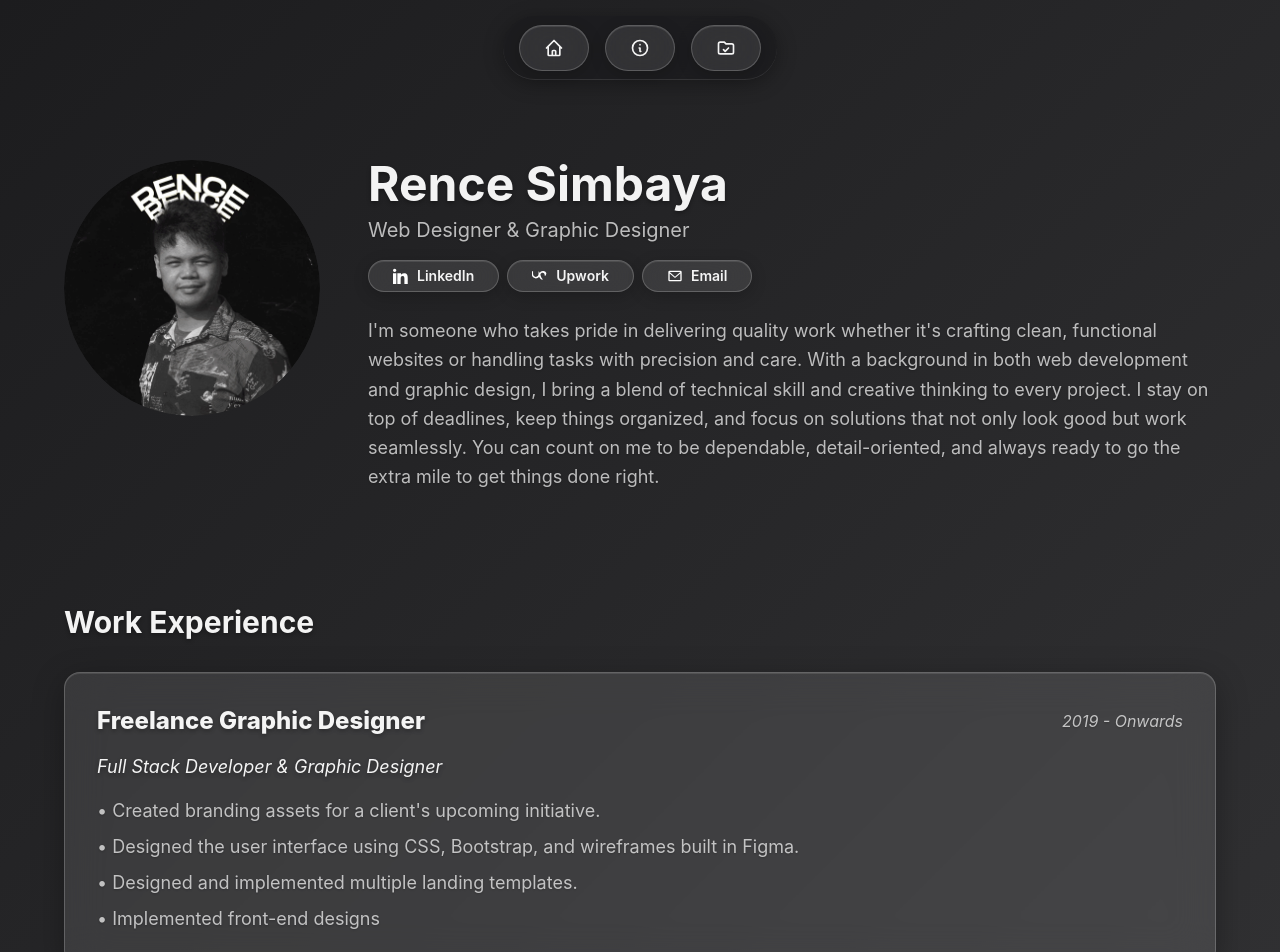
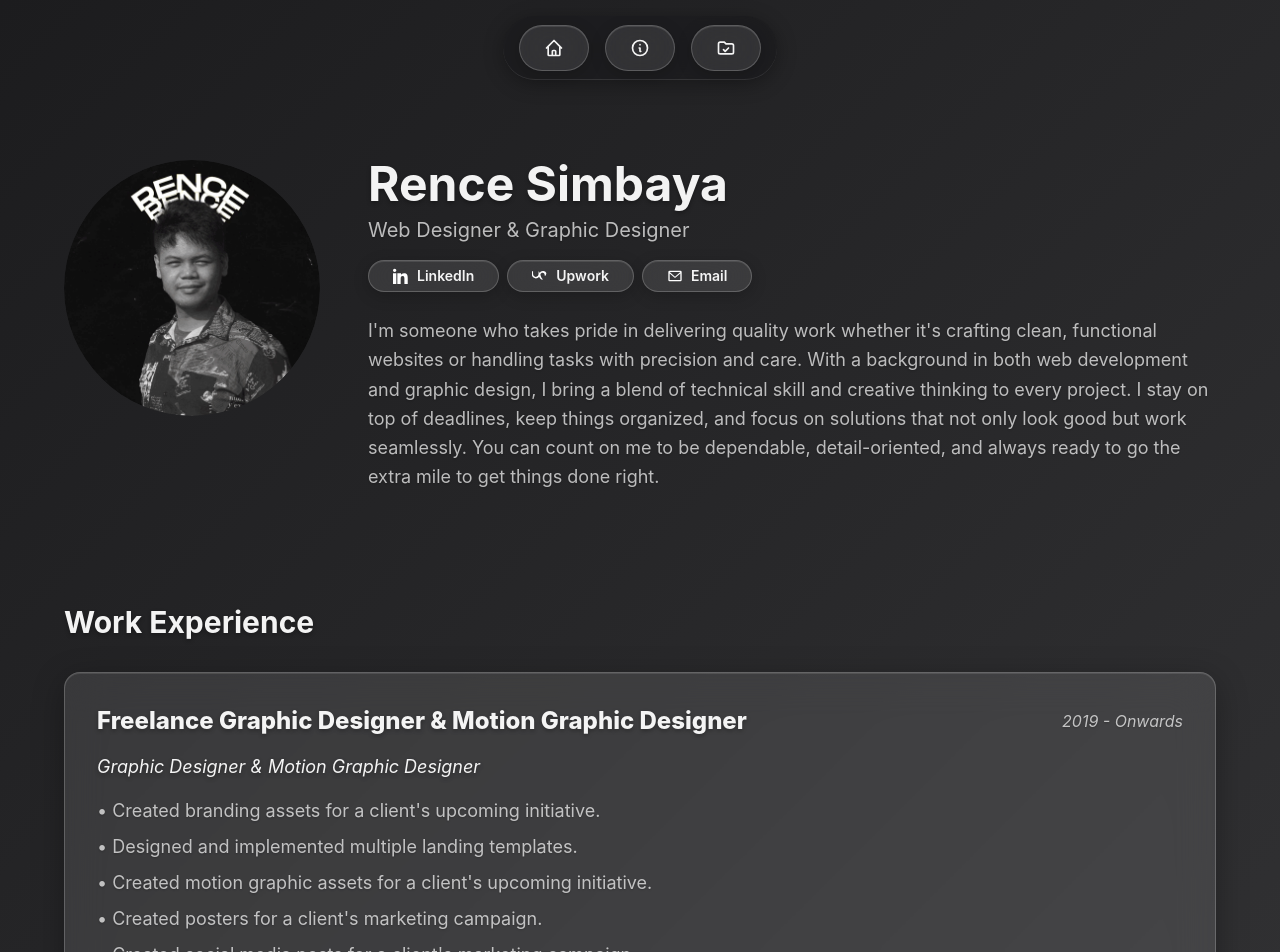
Before and after one commit to RNC-Tech/portfolio-ii, a Next.js app: page /about in a window 1280 px wide. Shown: the top 952 px of the page. Built offline with nearby package versions, Linux system fonts and the light colour scheme.

Commit message:
refactor/about - refactor page content, added freelance graphic designer in work experience

```diff
--- a/app/about/page.tsx
+++ b/app/about/page.tsx
@@ -61,20 +61,21 @@ const AboutPage = () => {
           <div className="glass-card glass-hover p-6 md:p-8" onMouseEnter={playCardHover}>
             <div className="flex flex-col md:flex-row md:items-center md:justify-between gap-2 mb-4">
               <h3 className="text-xl md:text-2xl font-extrabold text-primary glass-text">
-                Freelance Graphic Designer
+                Freelance Graphic Designer & Motion Graphic Designer
               </h3>
               <span className="text-sm md:text-base text-primary italic glass-text-secondary">
                 2019 - Onwards
               </span>
             </div>
             <p className="text-white italic mb-4 text-base md:text-lg glass-text">
-              Full Stack Developer &amp; Graphic Designer
+              Graphic Designer &amp; Motion Graphic Designer
             </p>
             <ul className="space-y-2 text-base md:text-lg text-gray-300 glass-text-secondary">
               <li>• Created branding assets for a client&apos;s upcoming initiative.</li>
-              <li>• Designed the user interface using CSS, Bootstrap, and wireframes built in Figma.</li>
               <li>• Designed and implemented multiple landing templates.</li>
-              <li>• Implemented front-end designs</li>
+              <li>• Created motion graphic assets for a client&apos;s upcoming initiative.</li>
+              <li>• Created posters for a client&apos;s marketing campaign.</li>
+              <li>• Created social media posts for a client&apos;s marketing campaign.</li>
             </ul>
           </div>
 
```
